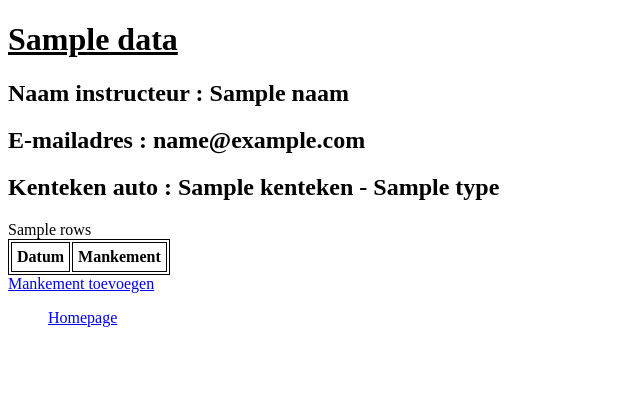
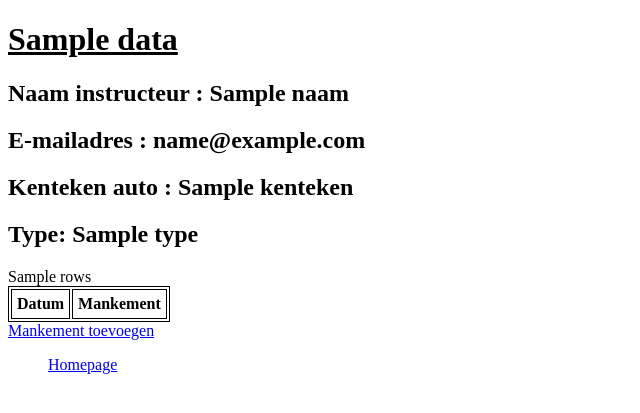
Before and after one commit to Meessus/be-mvc-oop-toets-p2, a PHP site: template app/views/Mankement/index.php in a window 1280 px wide. Shown: the top 413 px of the page, without its empty margins (0-640 px from the left). Run offline with PHP 8.4, Linux system fonts and the light colour scheme; the template is opened without the code that fills it: most values are stand-ins (such as "Sample title", 1, 10 or a date in 2020); lists and menus that the app fills with data are empty; some libraries are stand-ins or nearby versions.

Commit message:
Commit 3
Third commit of the mankement toets.

```diff
--- a/app/views/Mankement/index.php
+++ b/app/views/Mankement/index.php
@@ -3,7 +3,8 @@
 </u>
 <h2>Naam instructeur : <?= $data['Naam'] ?></h2>
 <h2>E-mailadres : <?= $data['Email'] ?></h2>
-<h2>Kenteken auto : <?= $data['Kenteken'] ?> - <?= $data['Type'] ?></h2>
+<h2>Kenteken auto : <?= $data['Kenteken'] ?></h2>
+<h2>Type: <?= $data['Type'] ?></h2>
 <table>
     <thead>
         <tr>
```
